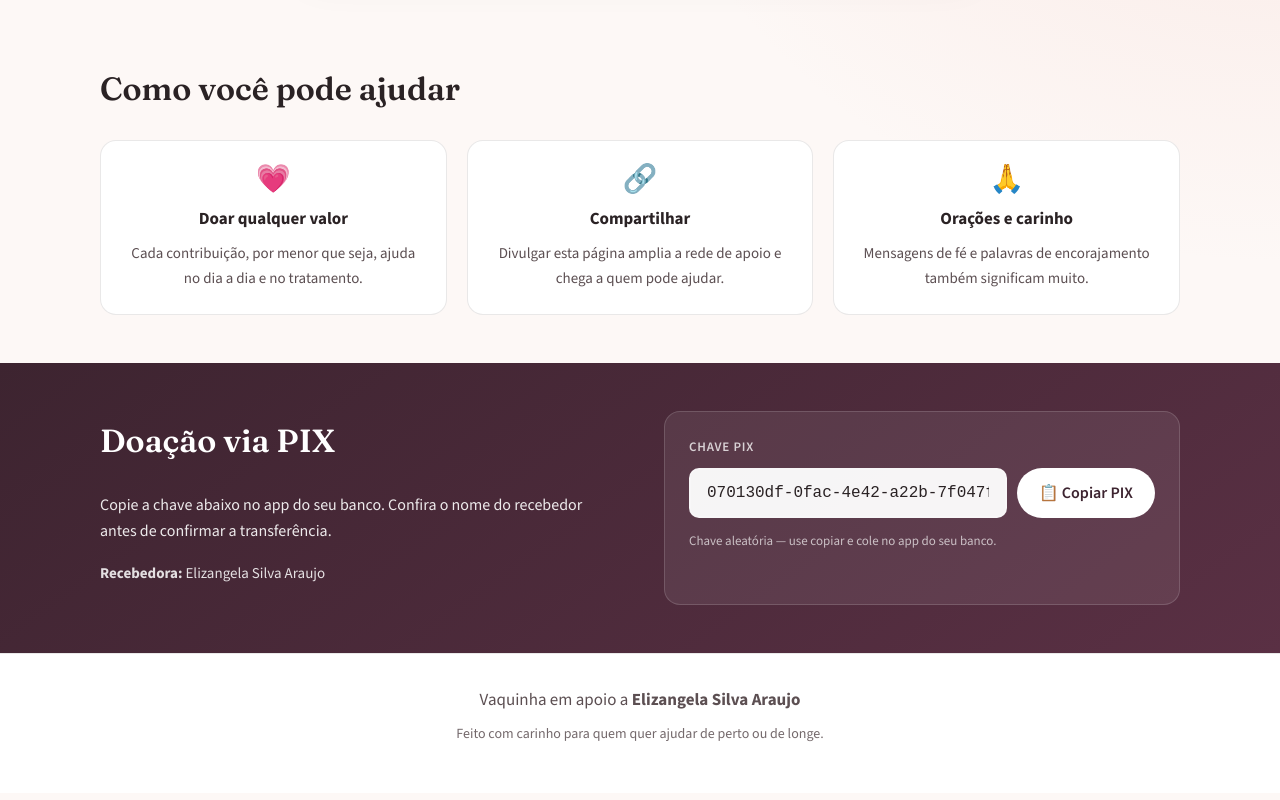
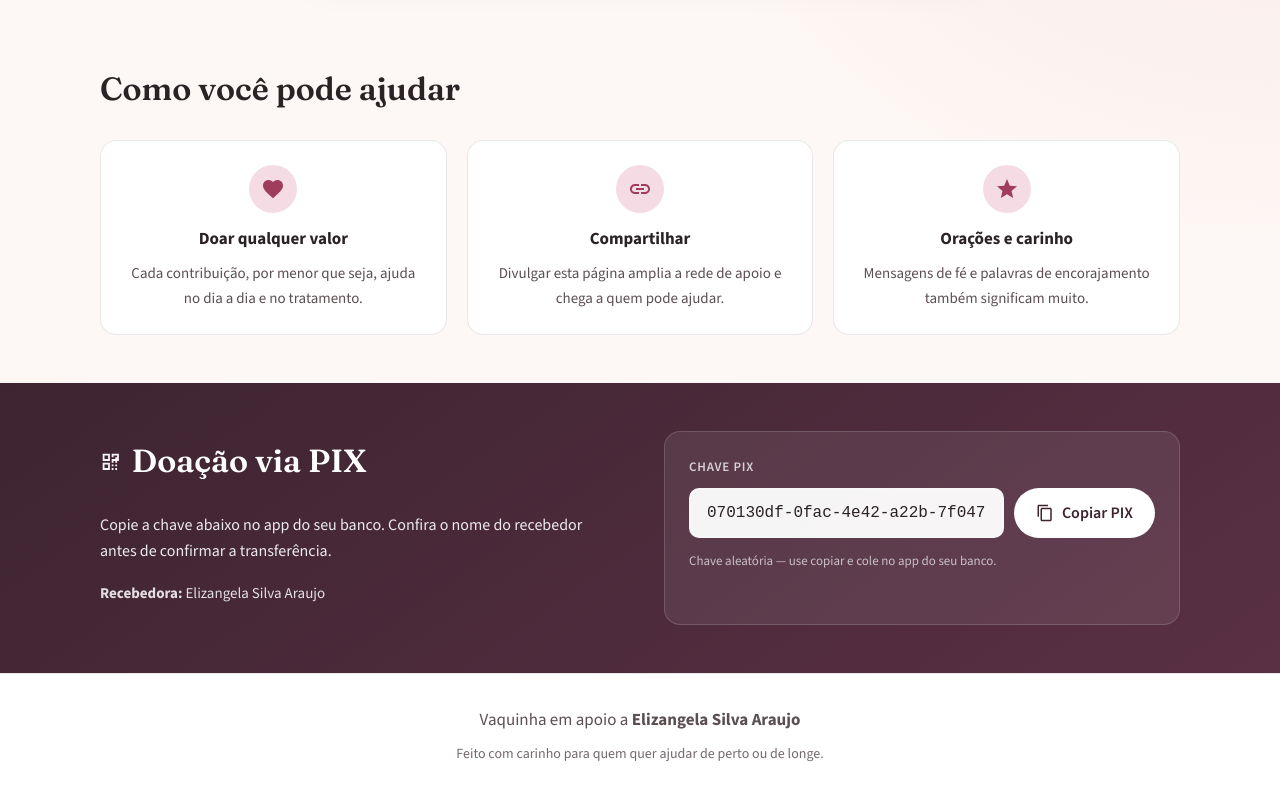
Before and after one commit to g-libardi/elizangela, a plain HTML site: page index.html in a window 1280 px wide. Shown: the part 1688-2488 px from the top of the page. Drawn offline with nearby package versions, Linux system fonts and the light colour scheme.

Commit message:
Refactor UI elements to incorporate SVG icons, enhance button text clarity, and improve layout styling for better accessibility and visual appeal.

```diff
--- a/index.html
+++ b/index.html
@@ -50,9 +50,8 @@
 
     <header class="site-header">
       <div class="container header-inner">
-        <div class="brand" aria-hidden="true">
-          <span class="ribbon" aria-hidden="true"></span>
-          <span class="brand-text">Vaquinha solidária</span>
+        <div class="brand">
+          <span class="brand-text"><span class="brand-emoji" aria-hidden="true">💗</span> Vaquinha solidária</span>
         </div>
         <a class="header-cta" href="#doar">Como doar</a>
       </div>
@@ -69,9 +68,13 @@
               neste momento difícil.
             </p>
             <div class="hero-actions">
-              <a class="btn btn-primary" href="#doar">💗 Doar via PIX</a>
+              <a class="btn btn-primary" href="#doar">
+                <svg class="icon" xmlns="http://www.w3.org/2000/svg" viewBox="0 0 24 24" aria-hidden="true"><path fill="currentColor" d="M3 11h8V3H3v8zm2-6h4v4H5V5zm8-2v8h8V3h-8zm2 2h4v4h-4V5zM3 21h8v-8H3v8zm2-6h4v4H5v-4zm8 4h2v2h-2v-2zm4 0h2v2h-2v-2zm-4 0h2v2h-2v-2zm4-4h2v2h-2v-2zm-4 0h2v2h-2v-2zm4-4h2v2h-2v-2zm-4 0h2v2h-2v-2zm4-4h2v2h-2v-2zm-4 0h2v2h-2v-2z"/></svg>
+                Doar via PIX
+              </a>
               <button type="button" class="btn btn-secondary" id="btn-compartilhar">
-                🔗 Compartilhar página
+                <svg class="icon" xmlns="http://www.w3.org/2000/svg" viewBox="0 0 24 24" aria-hidden="true"><path fill="currentColor" d="M18 16.08c-.76 0-1.44.3-1.96.77L8.91 12.7c.05-.23.09-.46.09-.7s-.04-.47-.09-.7l7.05-4.11A3.002 3.002 0 0 0 16 3c-1.66 0-3 1.34-3 3 0 .24.04.47.09.7L6.04 10.81A3.002 3.002 0 0 0 3 13c0 1.66 1.34 3 3 3 .79 0 1.5-.31 2.04-.81l7.12 4.16c-.05.21-.08.43-.08.65 0 1.61 1.31 2.92 2.92 2.92s2.92-1.31 2.92-2.92-1.31-2.92-2.92-2.92z"/></svg>
+                Compartilhar página
               </button>
             </div>
           </div>
@@ -136,17 +139,23 @@
           <h2 id="ways-title" class="section-title">Como você pode ajudar</h2>
           <div class="ways-grid">
             <article class="way-card">
-              <span class="way-icon" aria-hidden="true">💗</span>
+              <span class="way-icon" aria-hidden="true">
+                <svg xmlns="http://www.w3.org/2000/svg" viewBox="0 0 24 24"><path fill="currentColor" d="M12 21.35l-1.45-1.32C5.4 15.36 2 12.28 2 8.5 2 5.42 4.42 3 7.5 3c1.74 0 3.41.81 4.5 2.09C13.09 3.81 14.76 3 16.5 3 19.58 3 22 5.42 22 8.5c0 3.78-3.4 6.86-8.55 11.54L12 21.35z"/></svg>
+              </span>
               <h3>Doar qualquer valor</h3>
               <p>Cada contribuição, por menor que seja, ajuda no dia a dia e no tratamento.</p>
             </article>
             <article class="way-card">
-              <span class="way-icon" aria-hidden="true">🔗</span>
+              <span class="way-icon" aria-hidden="true">
+                <svg xmlns="http://www.w3.org/2000/svg" viewBox="0 0 24 24"><path fill="currentColor" d="M3.9 12c0-1.71 1.39-3.1 3.1-3.1h4V7H7c-2.76 0-5 2.24-5 5s2.24 5 5 5h4v-1.9H7c-1.71 0-3.1-1.39-3.1-3.1zM8 13h8v-2H8v2zm9-6h-4v1.9h4c1.71 0 3.1 1.39 3.1 3.1s-1.39 3.1-3.1 3.1h-4V17h4c2.76 0 5-2.24 5-5s-2.24-5-5-5z"/></svg>
+              </span>
               <h3>Compartilhar</h3>
               <p>Divulgar esta página amplia a rede de apoio e chega a quem pode ajudar.</p>
             </article>
             <article class="way-card">
-              <span class="way-icon" aria-hidden="true">🙏</span>
+              <span class="way-icon" aria-hidden="true">
+                <svg xmlns="http://www.w3.org/2000/svg" viewBox="0 0 24 24"><path fill="currentColor" d="M12 17.27 18.18 21l-1.64-7.03L22 9.24l-7.19-.61L12 2 9.19 8.63 2 9.24l5.46 4.73L5.82 21 12 17.27z"/></svg>
+              </span>
               <h3>Orações e carinho</h3>
               <p>Mensagens de fé e palavras de encorajamento também significam muito.</p>
             </article>
@@ -157,7 +166,10 @@
       <section class="donate section" id="doar" aria-labelledby="donate-title">
         <div class="container donate-layout">
           <div class="donate-copy">
-            <h2 id="donate-title" class="section-title section-title-light">Doação via PIX</h2>
+            <h2 id="donate-title" class="section-title section-title-light section-title-with-icon">
+              <svg class="icon icon-light" xmlns="http://www.w3.org/2000/svg" viewBox="0 0 24 24" aria-hidden="true"><path fill="currentColor" d="M3 11h8V3H3v8zm2-6h4v4H5V5zm8-2v8h8V3h-8zm2 2h4v4h-4V5zM3 21h8v-8H3v8zm2-6h4v4H5v-4zm8 4h2v2h-2v-2zm4 0h2v2h-2v-2zm-4 0h2v2h-2v-2zm4-4h2v2h-2v-2zm-4 0h2v2h-2v-2zm4-4h2v2h-2v-2zm-4 0h2v2h-2v-2zm4-4h2v2h-2v-2zm-4 0h2v2h-2v-2z"/></svg>
+              Doação via PIX
+            </h2>
             <p>
               Copie a chave abaixo no app do seu banco. Confira o nome do recebedor antes de confirmar a transferência.
             </p>
@@ -178,7 +190,8 @@
                 aria-describedby="pix-hint"
               />
               <button type="button" class="btn btn-copy" id="btn-copiar-pix" aria-live="polite">
-                <span class="btn-copy-text">📋 Copiar PIX</span>
+                <svg class="icon icon-dark" xmlns="http://www.w3.org/2000/svg" viewBox="0 0 24 24" aria-hidden="true"><path fill="currentColor" d="M16 1H4c-1.1 0-2 .9-2 2v14h2V3h12V1zm3 4H8c-1.1 0-2 .9-2 2v14c0 1.1.9 2 2 2h11c1.1 0 2-.9 2-2V7c0-1.1-.9-2-2-2zm0 16H8V7h11v14z"/></svg>
+                <span class="btn-copy-text">Copiar PIX</span>
               </button>
             </div>
             <p id="pix-hint" class="pix-hint">
--- a/script.js
+++ b/script.js
@@ -41,7 +41,7 @@
       showToast("Chave PIX copiada!");
 
       setTimeout(function () {
-        if (copyBtnText) copyBtnText.textContent = "📋 Copiar PIX";
+        if (copyBtnText) copyBtnText.textContent = "Copiar PIX";
         copyBtn?.classList.remove("is-success");
         if (pixFeedback) pixFeedback.textContent = "";
       }, 3500);
--- a/styles.css
+++ b/styles.css
@@ -87,14 +87,9 @@ img {
   gap: 0.625rem;
 }
 
-.ribbon {
-  width: 10px;
-  height: 22px;
-  background: linear-gradient(160deg, var(--color-accent), var(--color-accent-dark));
-  border-radius: 2px 8px 8px 2px;
-  transform: skewX(-8deg);
-  box-shadow: 0 2px 8px rgba(196, 92, 122, 0.35);
-  flex-shrink: 0;
+.brand-emoji {
+  font-size: 1.05rem;
+  line-height: 1;
 }
 
 .brand-text {
@@ -277,6 +272,28 @@ img {
   color: #fff;
 }
 
+.section-title-with-icon {
+  display: flex;
+  align-items: center;
+  gap: 0.625rem;
+}
+
+.icon {
+  width: 1.125rem;
+  height: 1.125rem;
+  flex-shrink: 0;
+}
+
+.icon-light {
+  width: 1.35rem;
+  height: 1.35rem;
+  opacity: 0.95;
+}
+
+.icon-dark {
+  color: var(--color-donate);
+}
+
 .story-layout {
   max-width: 42rem;
 }
@@ -354,10 +371,26 @@ img {
 }
 
 .way-icon {
-  font-size: 1.75rem;
+  display: flex;
+  align-items: center;
+  justify-content: center;
+  width: 3rem;
+  height: 3rem;
+  margin: 0 auto 0.75rem;
+  border-radius: 999px;
+  background: var(--color-accent-soft);
+  color: var(--color-accent-dark);
+}
+
+.way-icon svg {
+  width: 1.5rem;
+  height: 1.5rem;
   display: block;
-  margin-bottom: 0.75rem;
-  line-height: 1;
+}
+
+svg.icon,
+.way-icon svg {
+  fill: currentColor;
 }
 
 .way-card h3 {
```
